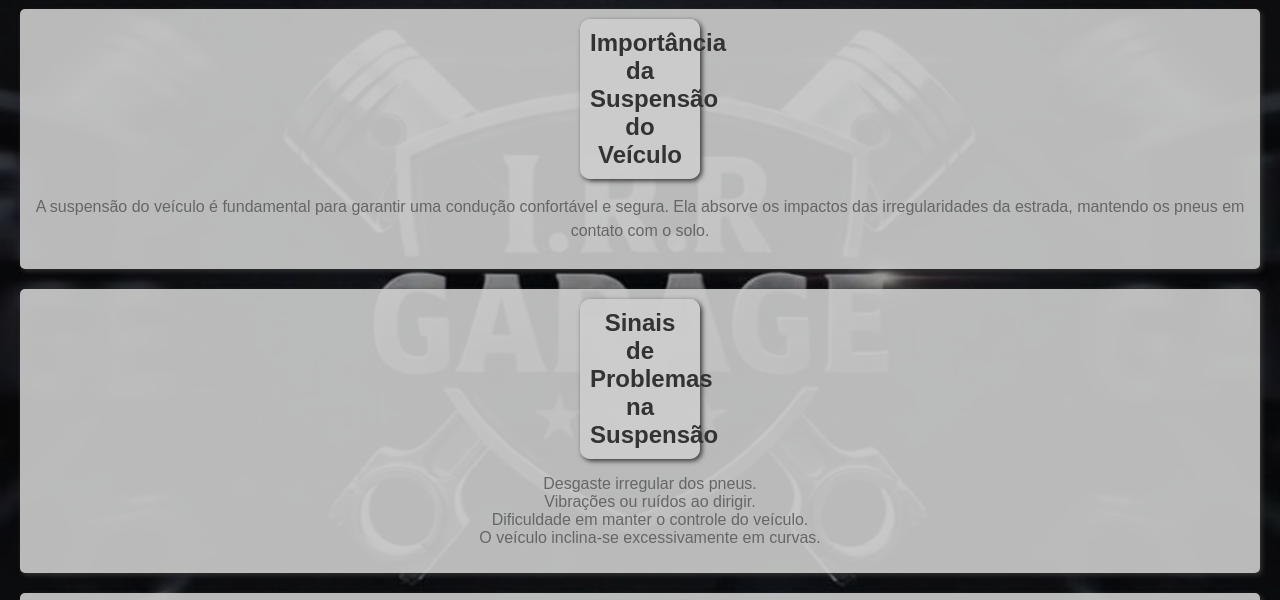
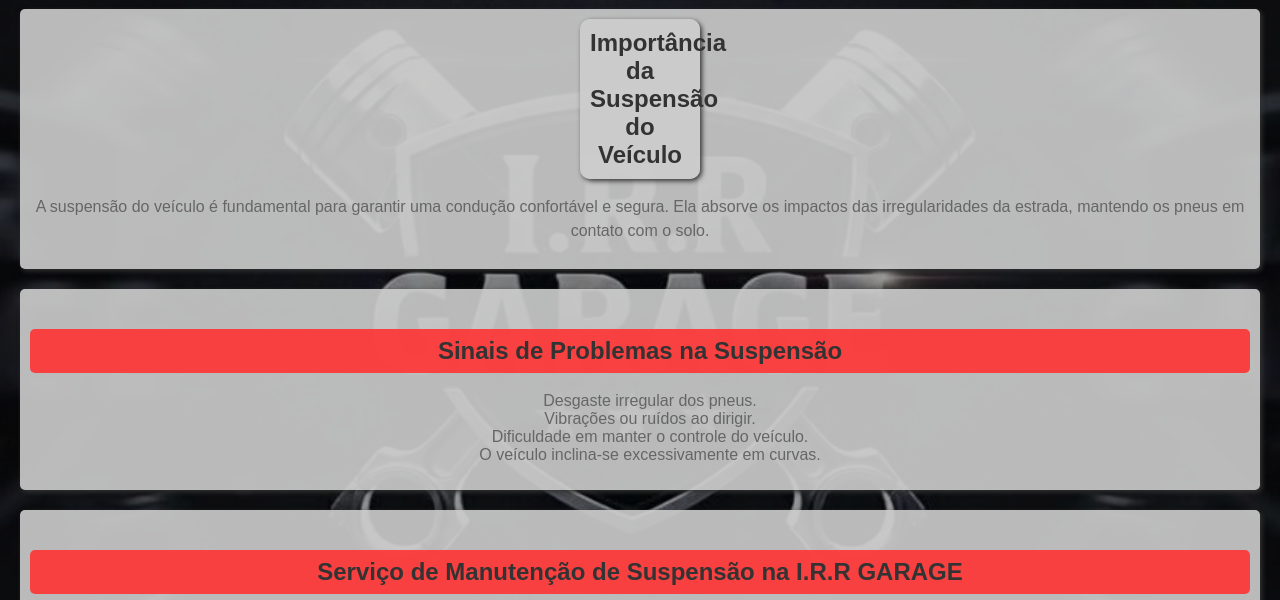
Before and after one commit to Th3Marcos/oficinaIRR, a plain HTML site: page suspensao.html in a window 1280 px wide. Shown: the part 123-723 px from the top of the page. Drawn offline with Linux system fonts and the light colour scheme.

Commit message:
Fix HTML structure and headings in suspensao.html

```diff
--- a/suspensao.html
+++ b/suspensao.html
@@ -13,7 +13,7 @@
         <p>A suspensão do veículo é fundamental para garantir uma condução confortável e segura. Ela absorve os impactos das irregularidades da estrada, mantendo os pneus em contato com o solo.</p>
     </div>
     <div class="a">
-        <h2 class="c">Sinais de Problemas na Suspensão</h2>
+        <h2>Sinais de Problemas na Suspensão</h2>
         <ul>
             <li>Desgaste irregular dos pneus.</li>
             <li>Vibrações ou ruídos ao dirigir.</li>
@@ -22,11 +22,12 @@
         </ul>
     </div>
     <div class="a">
-        <h2 class="c">Serviço de Manutenção de Suspensão na I.R.R GARAGE</h2>
+        <h2>Serviço de Manutenção de Suspensão na I.R.R GARAGE</h2>
         <p>Na I.R.R GARAGE, oferecemos serviços completos de inspeção,  manutenção e reparo da suspensão do seu veículo, garantindo uma condução segura e confortável.</p>
         <p>Agende uma avaliação da suspensão conosco e mantenha seu carro em perfeito estado!</p>
     </div>
     <div class="button"><a href="index.html">voltar</a></div>
 
 </body>
+
 </html>
```
